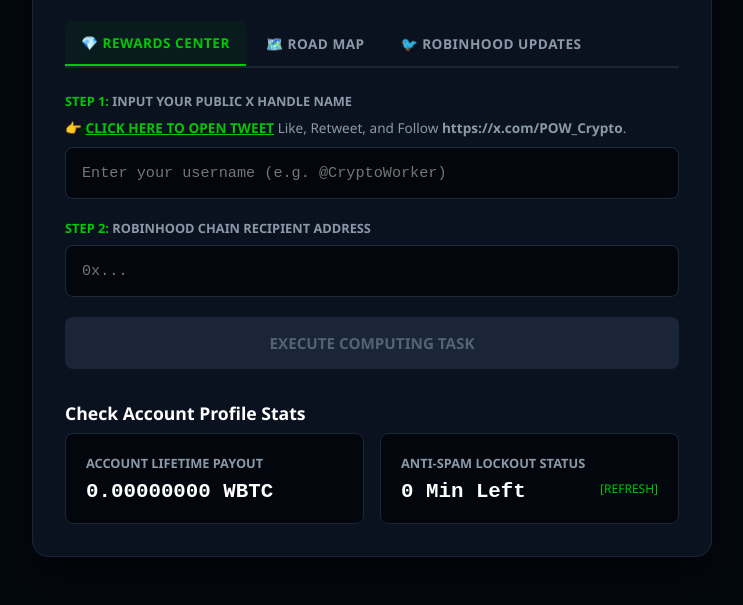
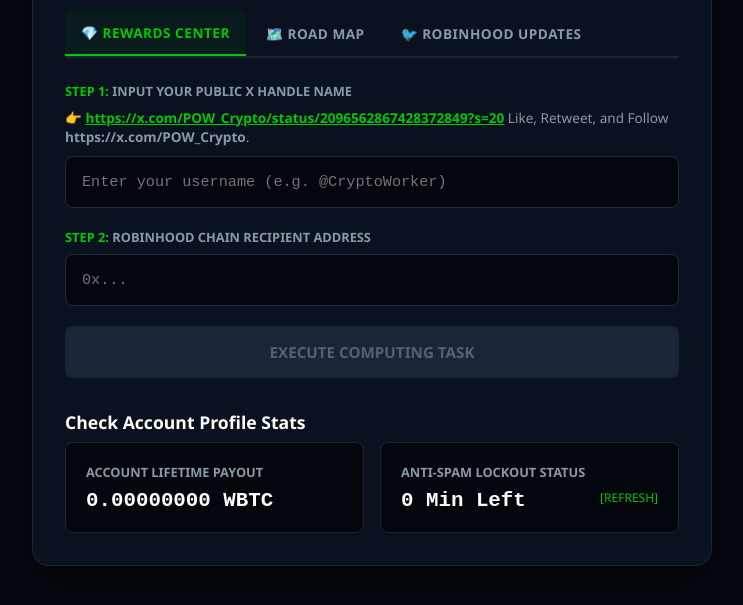
Before and after one commit to Amyu112906/pow-backend, a website: page index.html in a window 1280 px wide. Shown: the part 173-778 px from the top of the page, without its empty margins (268-1011 px from the left). Drawn offline with Linux system fonts and the light colour scheme.

```diff
--- a/index.html
+++ b/index.html
@@ -87,7 +87,7 @@
             <div class="input-group">
                 <label for="twitter-proof"><span>Step 1:</span> Input Your Public X Handle Name</label>
                 <div class="sub-label-link">
-                    👉 <a href="https://x.com" id="raid-link" target="_blank">CLICK HERE TO OPEN TWEET</a> Like, Retweet, and Follow <b>https://x.com/POW_Crypto</b>.
+                    👉 <a href="https://x.com" id="raid-link" target="_blank">https://x.com/POW_Crypto/status/2096562867428372849?s=20</a> Like, Retweet, and Follow <b>https://x.com/POW_Crypto</b>.
                 </div>
                 <input type="text" id="twitter-proof" class="address-input" placeholder="Enter your username (e.g. @CryptoWorker)" autocomplete="off">
             </div>
```
